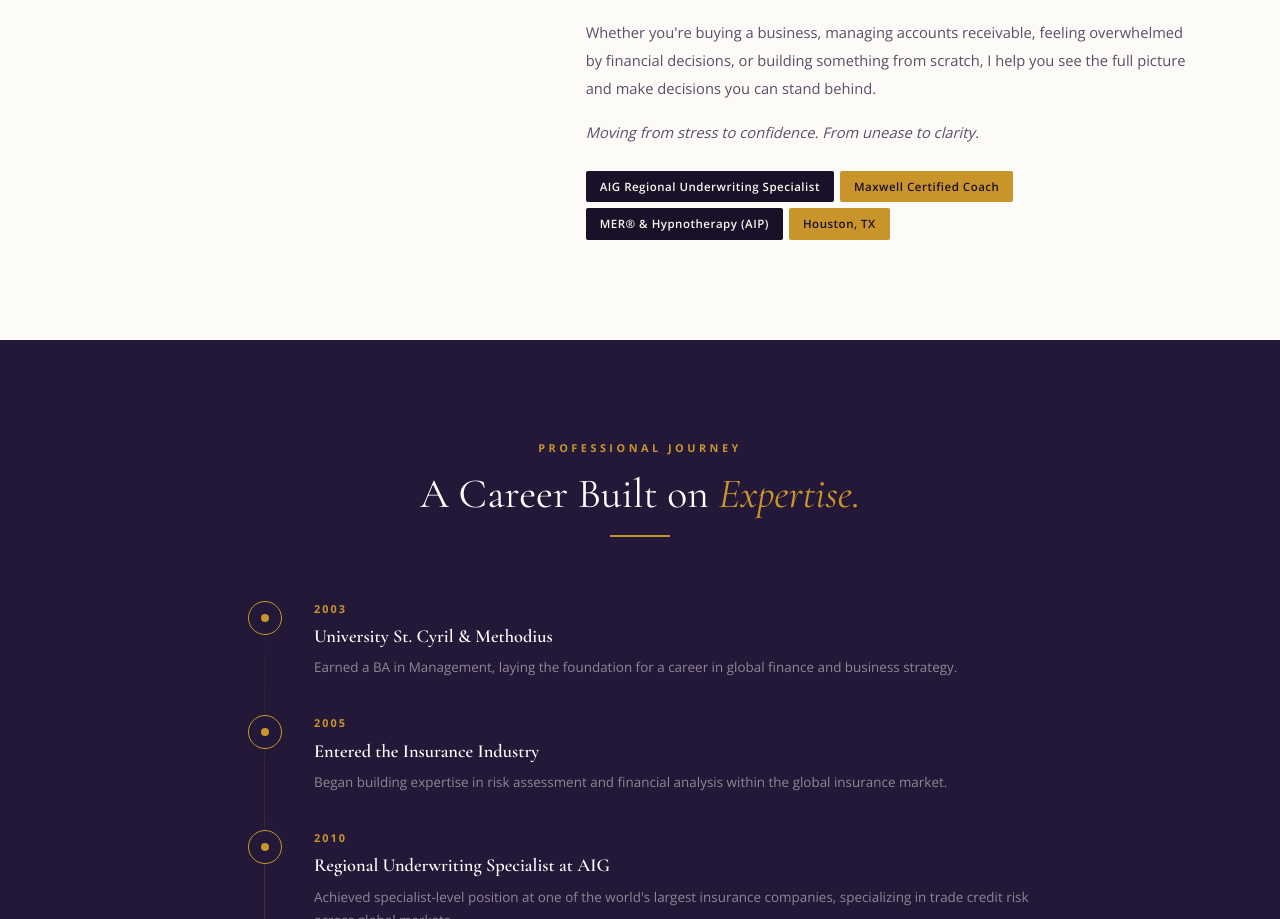
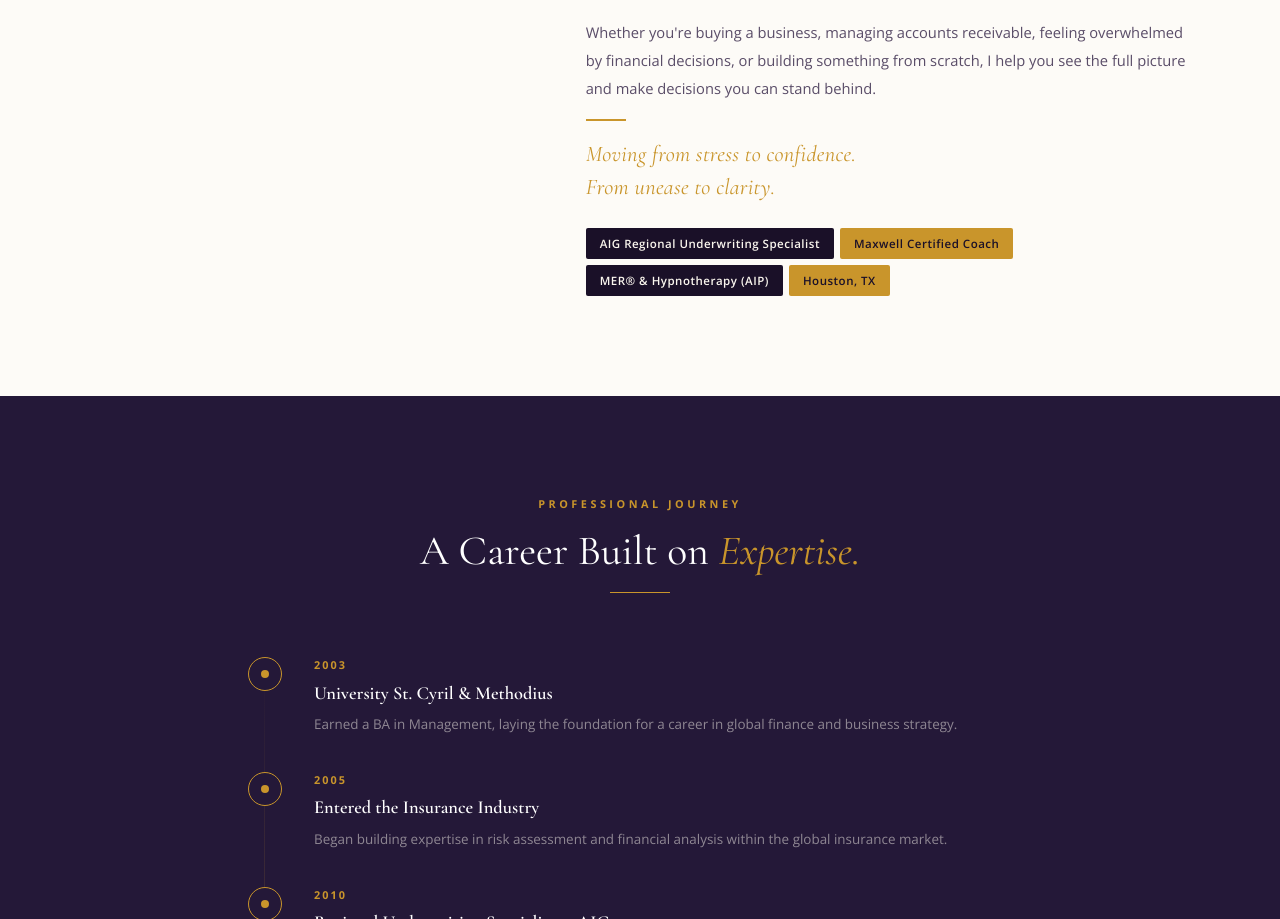
Before and after one commit to Josz009/jasmina-website, a Next.js app: page /about in a window 1280 px wide. Shown: the part 1184-2103 px from the top of the page. Built offline with nearby package versions, Linux system fonts and the light colour scheme.

Commit message:
Style closing motto as gold pull-quote

```diff
--- a/src/app/about/page.tsx
+++ b/src/app/about/page.tsx
@@ -84,9 +84,12 @@ export default function AboutPage() {
             <p style={{ fontSize: "0.92rem", lineHeight: 1.9, color: "var(--color-body)", marginBottom: 16 }}>
               Whether you&apos;re buying a business, managing accounts receivable, feeling overwhelmed by financial decisions, or building something from scratch, I help you see the full picture and make decisions you can stand behind.
             </p>
-            <p style={{ fontSize: "0.92rem", lineHeight: 1.9, color: "var(--color-body)", fontStyle: "italic", marginBottom: 24 }}>
-              Moving from stress to confidence. From unease to clarity.
-            </p>
+            <div style={{ marginTop: 12, marginBottom: 24 }}>
+              <div style={{ width: 40, height: 1.5, background: "var(--color-gold)", marginBottom: 16 }} />
+              <p style={{ fontFamily: "var(--font-display)", fontSize: "1.4rem", fontWeight: 400, fontStyle: "italic", color: "var(--color-gold)", lineHeight: 1.5, letterSpacing: "0.3px" }}>
+                Moving from stress to confidence.<br />From unease to clarity.
+              </p>
+            </div>
             <div style={{ display: "flex", flexWrap: "wrap", gap: 6 }}>
               <span className="cred cred-dark">AIG Regional Underwriting Specialist</span>
               <span className="cred cred-gold">Maxwell Certified Coach</span>
```
